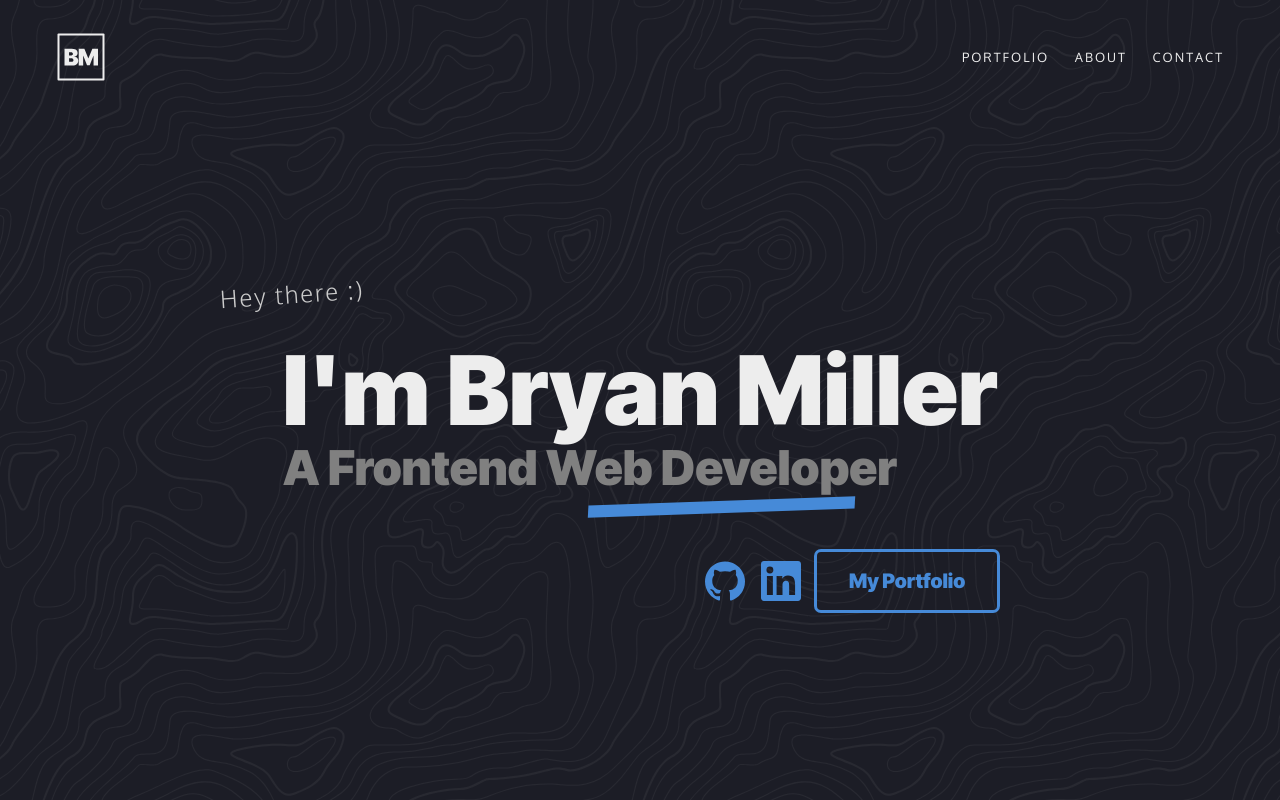
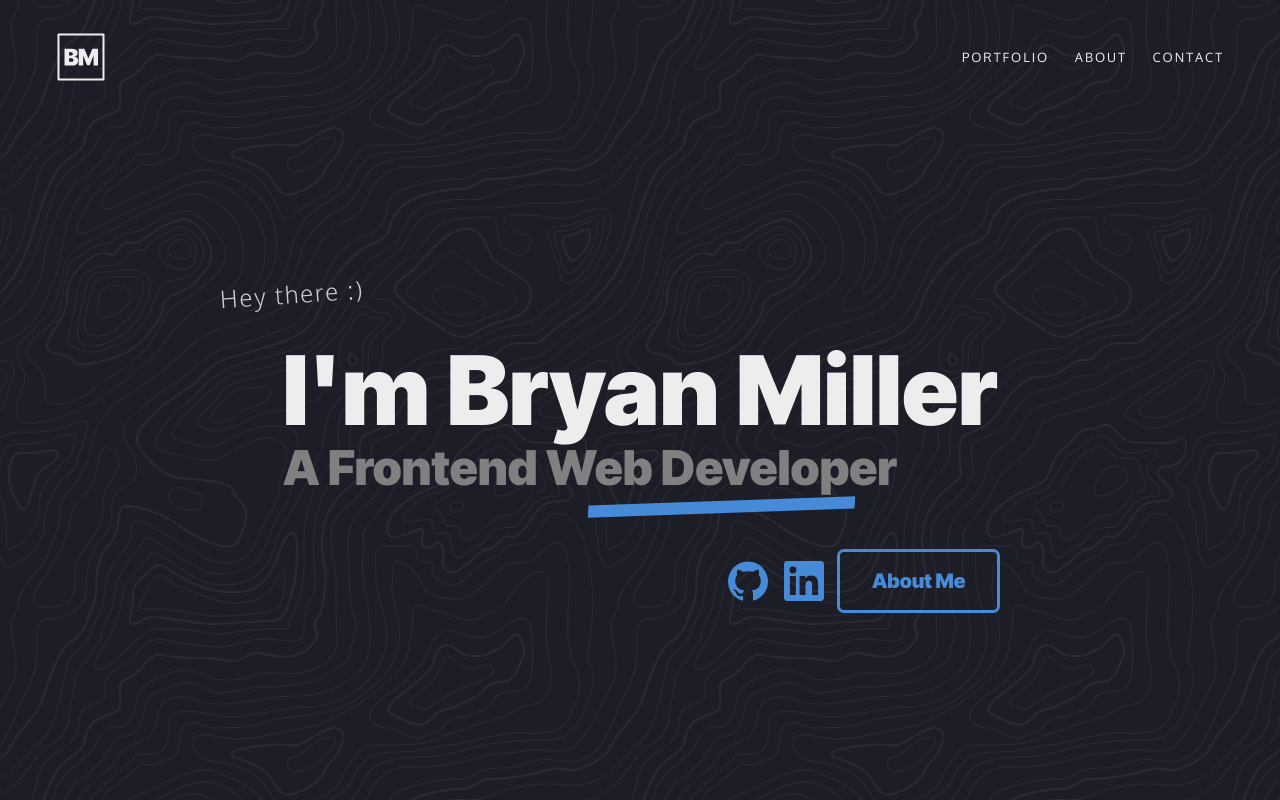
Before and after one commit to bmilcs/bmilcs.github.io, a React (Vite) app: page / in a window 1280 px wide. Shown: the top 800 px of the page. Built offline with nearby package versions, Linux system fonts and the light colour scheme.

Commit message:
Convert hero button from portfolio to about

```diff
--- a/src/components/hero/Hero.tsx
+++ b/src/components/hero/Hero.tsx
@@ -31,8 +31,8 @@ function Hero() {
             >
               <LinkedIn />
             </a>
-            <a href='#portfolio'>
-              <Button type='outline'>My Portfolio</Button>
+            <a href='#about'>
+              <Button type='outline'>About Me</Button>
             </a>
           </div>
         </div>
```
